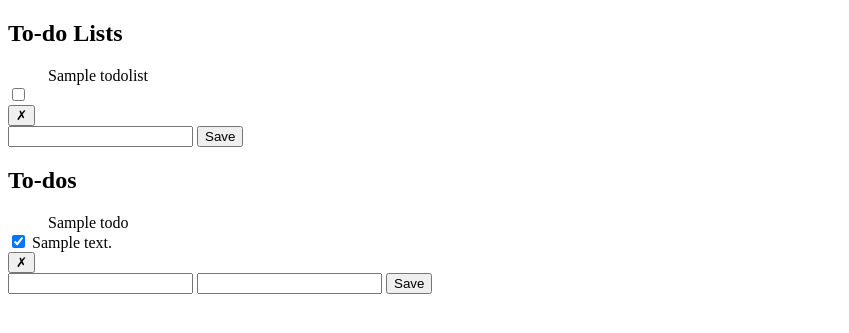
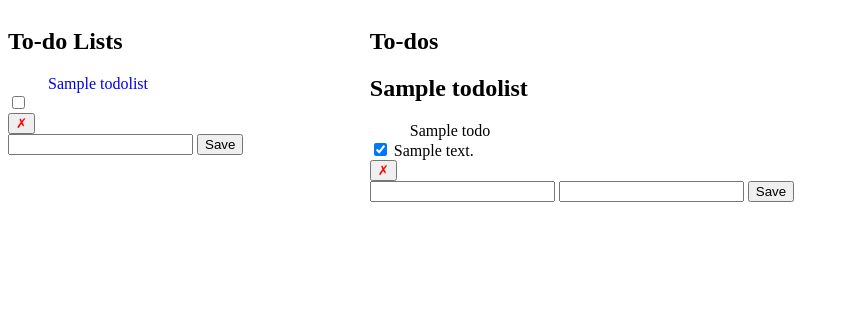
Before and after one commit to see-why/Todo-Python, a Flask app: page /1 in a window 1280 px wide. Shown: the top 333 px of the page, without its empty margins (0-849 px from the left). Run offline with Flask 2, Linux system fonts and the light colour scheme; tables that the repository leaves empty hold one stand-in row (values such as "Sample post"); parts of the project's set-up code (start-up, migrations or seed data) failed here and were passed over.

Commit message:
add styling for app index page

```diff
--- a/templates/index.html
+++ b/templates/index.html
@@ -5,8 +5,20 @@
             To-do App
         </title>
         <style>
+            .todolist_section {
+                margin-right: 10%;
+            }
+
             .hidden {
                 display: none;
+            }
+
+            body {
+                display: flex;
+            }
+
+            a {
+                text-decoration: none;
             }
 
             ul {
@@ -14,10 +26,15 @@
                 padding:0;
                 margin: 0;
             }
+
+            li button {
+                color: #ff0000;
+                cursor: pointer;
+            }
         </style>
     </head>
     <body>
-        <section id="todolist_section">
+        <section id="todolist_section" class="todolist_section">
             <div>
            <div class = "hidden" id = "error"> Something went wrong! </div>
            <div>
@@ -25,7 +42,7 @@
                <div id="todos">
                    {% for todolist in todolists %}
                    <ul>
-                       <ol>{{todolist.name}}</ol>
+                       <ol><a href="/{{todolist.id}}">{{todolist.name}}</a></ol>
                        <li> <input class="check-list-completed" data-id="{{todolist.id}}" type="checkbox" {% if todolist.completed %} checked {% endif %} /></li>
                        <li><button type="button" data-id="{{todolist.id}}" class="delete-list-button">&cross;</button></li>
                    </ul>
@@ -39,13 +56,13 @@
            </form>
        </section>
 
-        <section id="todos_section">
+        <section id="todos_section" class="todolist_section">
              <div>
             <div class = "hidden" id = "error"> Something went wrong! </div>
             <div>
                 <h1>To-dos</h1>
+                <h2 data-id="{{active_list.id}}" id="parent=list-h2">{{active_list.name}}</h2>
                 <div id="todos">
-                    <h2>{{active}}</h2>
                     {% for todo in todos %}
                     <ul>
                         <ol>{{todo.title}}</ol>
```
